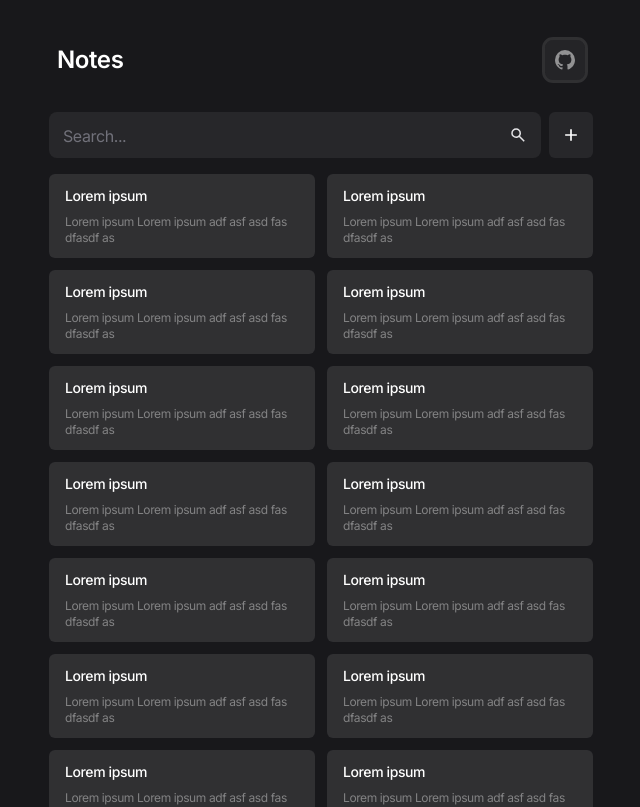
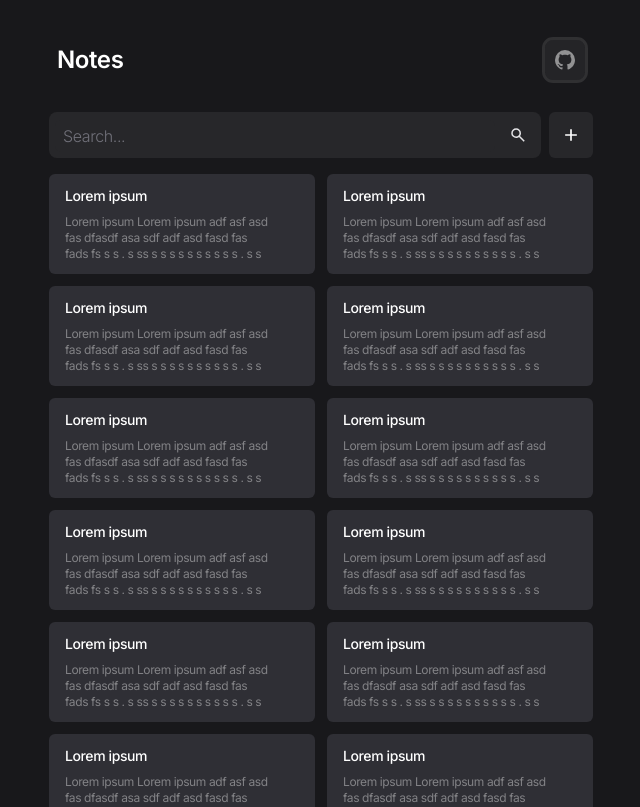
Before and after one commit to alfonsusac/devscale_assignment_4, a Next.js app: page / in a window 1280 px wide. Shown: the top 807 px of the page, without its empty margins (319-959 px from the left). Built offline with nearby package versions, Linux system fonts and the light colour scheme.

Commit message:
UI improvement #2

```diff
--- a/src/app/page.js
+++ b/src/app/page.js
@@ -1,14 +1,14 @@
 import { Header } from "@/components/Header";
+import { NewNote } from "@/components/NewNote";
 import { NoteAdd } from "@/components/NoteAdd";
-import { NoteSearch } from "@/components/NoteInput";
 import { NoteList } from "@/components/NoteList";
+import { NoteSearch } from "@/components/NoteSearch";
 
 export default function Home() {
-
-
   return (
     <>
       <Header />
+      <NewNote />
       <div className="flex gap-2">
         <NoteSearch />
         <NoteAdd />
--- /dev/null
+++ b/src/atoms/inputAtom.js
@@ -0,0 +1,4 @@
+import { atom } from 'jotai'
+
+
+export const isNewPost = atom(false)
--- a/src/components/Header.jsx
+++ b/src/components/Header.jsx
@@ -2,7 +2,7 @@ import { GithubButton } from "./GitHubButton"
 
 export const Header = () => {
   return (
-    <header className="font-regular pt-6 pb-4 px-2
+    <header className="font-regular pt-6 px-2
       flex items-center justify-between sticky
     ">
       <h1 className="text-2xl font-semibold">
--- /dev/null
+++ b/src/components/NewNote.jsx
@@ -0,0 +1,41 @@
+"use client"
+
+import { isNewPost } from '@/atoms/inputAtom'
+import { useAtom } from 'jotai'
+
+
+export const NewNote = () => {
+  const [isAdding, setIsAdding] = useAtom(isNewPost)
+
+  return (
+    <div className="
+    bg-black/10 rounded-lg
+    transition-all duration-500
+    h-0 data-[expanded=true]:h-3/6
+    w-full overflow-hidden shrink-0
+    flex justify-center items-center gap-2 flex-col
+    "
+      data-expanded={isAdding}
+    >
+      <div className="max-w-xs bg-zinc-800 p-2 rounded-md flex flex-col w-full">
+        <input placeholder='Untitled Post'
+          className='p-2 px-3 placeholder:font-medium font-medium'
+        />
+        <textarea placeholder='description'
+          className='p-1 px-3 text-sm text-white/80'
+          rows={4}
+        />
+      </div>
+
+      <div className='max-w-xs w-full flex justify-end'>
+        <button className="bg-zinc-800/50 p-1.5 px-6 rounded-md
+        text-white/70 text-sm font-medium
+        hover:text-white/80
+        hover:bg-zinc-800/80
+        ">
+          Save
+        </button>
+      </div>
+    </div>
+  )
+}
--- a/src/components/NoteItem.jsx
+++ b/src/components/Note.jsx
@@ -8,13 +8,80 @@ export const Note = () => {
   const exitEditMode = () => setEditMode(false)
 
   function handleEditAcceptButtonClick() {
-
     exitEditMode()
   }
   function handleDeleteButtonClick() {
-
     exitEditMode()
   }
+
+  return (
+    <article className="group relative w=full h-auto bg-zinc-700/60 rounded-md
+      flex
+    ">
+      <div className="grow min-h-20
+        p-2 pr-1
+      ">
+        <p className="text-sm font-medium p-2 pr-1 py-1 rounded-t-lg transition duration-150
+        [&[contenteditable=true]]:bg-black/10
+        [&[contenteditable=true]]:focus:bg-black/20
+        "
+          contentEditable={editMode}
+        >
+          Lorem ipsum
+        </p>
+        <p className="text-xs text-white/40 p-2 pr-1 py-1 rounded-b-lg transition duration-150
+        [&[contenteditable=true]]:bg-black/10
+        [&[contenteditable=true]]:focus:bg-black/20
+        "
+          contentEditable={editMode}
+        >
+          Lorem ipsum Lorem ipsum adf asf asd fas dfasdf asa sdf adf asd fasd fas fads fs s s . s ss s s s s s s s s s s . s s
+        </p>
+      </div>
+      <div className="flex flex-col gap-1 p-2 pl-0 h-full">
+        {
+          !editMode && <button className="opacity-0 group-hover:opacity-100
+            right-2 top-2 rounded-md
+            p-1.5 text-sm
+            bg-white/5 text-white/60
+            hover:bg-white/10 hover:text-white/80
+            active:brightness-75
+            "
+            onClick={enterEditMode}
+          >
+            <MaterialSymbolsEdit />
+          </button>
+        }
+        {
+          editMode && <>
+            <button className="
+              rounded-md
+              p-1.5 text-sm
+              bg-white/5 text-white/60
+              hover:bg-white/10 hover:text-white/80
+              active:brightness-75
+              "
+              onClick={handleEditAcceptButtonClick}
+            >
+              <IcRoundDone />
+            </button>
+            <button className="
+              rounded-md
+              p-1.5 text-sm
+              bg-white/5 text-white/60
+              hover:bg-red-500/60 hover:text-white/80
+              active:brightness-75
+              "
+              onClick={handleDeleteButtonClick}
+            >
+              <MaterialSymbolsDeleteRounded />
+            </button>
+          </>
+        }
+      </div>
+    </article>
+  )
+
 
   return (
     <article className="group relative w-full h-auto bg-white/10 rounded-md p-2">
--- a/src/components/NoteAdd.jsx
+++ b/src/components/NoteAdd.jsx
@@ -1,15 +1,21 @@
-export const NoteAdd = () => {
+"use client"
 
+import { isNewPost } from "@/atoms/inputAtom"
+import { useAtom } from 'jotai'
+
+
+export const NoteAdd = ({ expanded, setExpanded }) => {
+  const [_, setIsAdding] = useAtom(isNewPost)
 
   return (
     <button className="bg-zinc-800 rounded-md p-3 aspect-square text-xl
-      hover:bg-zinc-300 hover:text-zinc-800 transition
-    ">
+      hover:bg-zinc-300 hover:text-zinc-800 transition"
+      onClick={() => { setIsAdding(prev => !prev) }}
+    >
       <MaterialSymbolsAdd />
     </button>
   )
 }
-
 
 export function MaterialSymbolsAdd(props) {
   return (
--- a/src/components/NoteInput.jsx
+++ b/src/components/NoteInput.jsx
@@ -1,18 +1,13 @@
-export const NoteSearch = () => {
+"use client"
+
+import { NoteAdd } from "./NoteAdd"
+import { NoteSearch } from "./NoteSearch"
+
+export const NoteInput = () => {
   return (
-    <div className="grow relative p-1.5 bg-zinc-800 rounded-lg flex items-end focus-within:outline focus-within:outline-white/20">
-      <input placeholder="Search..." className="grow p-1 px-2 focus:outline-none bg-inherit placeholder:text-zinc-500" />
-      <button className="p-2 text-zinc-200 rounded-md text-lg hover:bg-white hover:text-zinc-800 active:brightness-75 transition">
-        <MaterialSymbolsSearch />
-      </button>
-    </div>
+    <>
+      <NoteSearch/>
+      <NoteAdd/>
+    </>
   )
 }
-
-
-
-export function MaterialSymbolsSearch(props) {
-  return (
-    <svg xmlns="http://www.w3.org/2000/svg" width="1em" height="1em" viewBox="0 0 24 24" {...props}><path fill="currentColor" d="m19.6 21l-6.3-6.3q-.75.6-1.725.95T9.5 16q-2.725 0-4.612-1.888T3 9.5q0-2.725 1.888-4.612T9.5 3q2.725 0 4.613 1.888T16 9.5q0 1.1-.35 2.075T14.7 13.3l6.3 6.3zM9.5 14q1.875 0 3.188-1.312T14 9.5q0-1.875-1.312-3.187T9.5 5Q7.625 5 6.313 6.313T5 9.5q0 1.875 1.313 3.188T9.5 14"></path></svg>
-  )
-}
--- a/src/components/NoteList.jsx
+++ b/src/components/NoteList.jsx
@@ -1,4 +1,4 @@
-import { Note } from "./NoteItem"
+import { Note } from "./Note"
 
 export const NoteList = () => {
 
--- /dev/null
+++ b/src/components/NoteSearch.jsx
@@ -0,0 +1,29 @@
+"use client"
+
+export const NoteSearch = () => {
+
+  return (
+    <div
+      className="group transition-all
+      grow relative
+      bg-zinc-800 rounded-lg
+      flex items-end justify-end
+      focus-within:outline outline-white/20"
+    >
+      <input placeholder="Search..."
+        className="grow p-1 px-2 m-1.5 mr-0 focus:outline-none bg-inherit placeholder:text-zinc-500 focus:bg-transparent"
+      />
+      <button className="m-1.5 p-2 text-zinc-200 rounded-md text-lg
+      hover:bg-white hover:text-zinc-800
+      hover:outline-8 outline-white
+      active:brightness-75 transition">
+        <MaterialSymbolsSearch />
+      </button>
+    </div>
+  )
+}
+export function MaterialSymbolsSearch(props) {
+  return (
+    <svg xmlns="http://www.w3.org/2000/svg" width="1em" height="1em" viewBox="0 0 24 24" {...props}><path fill="currentColor" d="m19.6 21l-6.3-6.3q-.75.6-1.725.95T9.5 16q-2.725 0-4.612-1.888T3 9.5q0-2.725 1.888-4.612T9.5 3q2.725 0 4.613 1.888T16 9.5q0 1.1-.35 2.075T14.7 13.3l6.3 6.3zM9.5 14q1.875 0 3.188-1.312T14 9.5q0-1.875-1.312-3.187T9.5 5Q7.625 5 6.313 6.313T5 9.5q0 1.875 1.313 3.188T9.5 14"></path></svg>
+  )
+}
--- a/src/styles/globals.css
+++ b/src/styles/globals.css
@@ -6,4 +6,27 @@
   body {
     @apply bg-slate-100 tracking-tight
   }
+  input, textarea {
+    @apply w-full text-inherit
+    /* bg-black/5  */ bg-inherit
+    caret-white/40
+    rounded-md
+    focus:bg-black/10
+    px-2 py-1
+    outline-none
+    placeholder:text-white/20
+    placeholder:font-light
+    resize-none
+    font-light
+  }
+  button {
+    @apply active:brightness-90
+  }
+  *[contenteditable=true]{
+    @apply focus:outline-none
+  }
 }
+
+@layer components {
+
+}
```
Also changed, not shown: package.json (+6 -5 lines), 1 other file (tests, documents, lock files or other folders).
